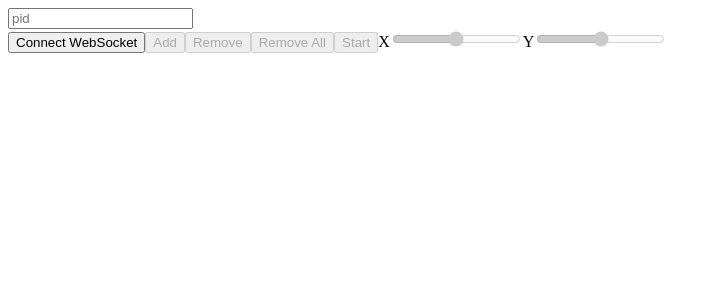
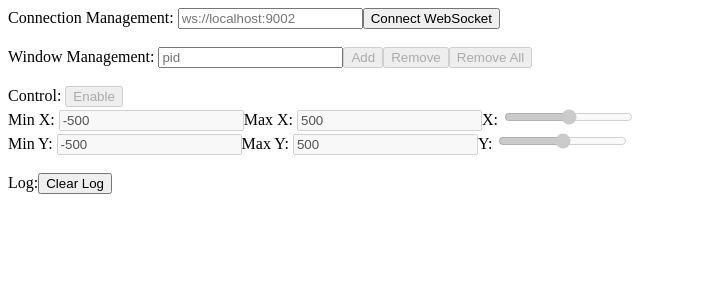
Before and after one commit to DiscreteTom/boruto, a Vue app in the folder web/: page / in a window 1280 px wide. Shown: the top 300 px of the page, without its empty margins (0-719 px from the left). Built offline with nearby package versions, Linux system fonts and the light colour scheme.

Commit message:
chore: optimize web ui

```diff
--- a/web/src/App.vue
+++ b/web/src/App.vue
@@ -1,47 +1,109 @@
 <template>
   <main>
-    <input type="text" v-model="pid" placeholder="pid" style="display: block" />
+    <div>
+      <label>Connection Management: </label>
+      <input type="text" v-model="addr" placeholder="ws://localhost:9002" />
       <button @click="ws === null ? connect() : disconnect()">
         {{ ws === null ? 'Connect WebSocket' : 'Disconnect' }}
       </button>
+    </div>
+
+    <br />
+
+    <div>
+      <label>Window Management: </label>
+      <input type="text" v-model="pid" placeholder="pid" />
       <button @click="add" :disabled="ws === null">Add</button>
       <button @click="remove" :disabled="ws === null">Remove</button>
       <button @click="removeAll" :disabled="ws === null">Remove All</button>
-    <button @click="toggle" :disabled="ws === null">{{ started ? 'Stop' : 'Start' }}</button>
-    <label>X</label>
-    <input type="range" min="-500" max="500" v-model="x" @input="update" :disabled="ws === null" />
-    <label>Y</label>
-    <input type="range" min="-500" max="500" v-model="y" @input="update" :disabled="ws === null" />
+    </div>
+
+    <br />
+
+    <div>
+      <div>
+        <label>Control: </label>
+        <button @click="toggle" :disabled="ws === null">
+          {{ started ? 'Disable' : 'Enable' }}
+        </button>
+      </div>
+      <label>Min X: </label>
+      <input type="number" v-model="minX" placeholder="-500" :disabled="ws === null || !started" />
+      <label>Max X: </label>
+      <input type="number" v-model="maxX" placeholder="500" :disabled="ws === null || !started" />
+      <label>X: </label>
+      <input
+        type="range"
+        min="-500"
+        max="500"
+        v-model="x"
+        @input="update"
+        :disabled="ws === null || !started"
+      />
+    </div>
+
+    <div>
+      <label>Min Y: </label>
+      <input type="number" v-model="minY" placeholder="-500" :disabled="ws === null || !started" />
+      <label>Max Y: </label>
+      <input type="number" v-model="maxY" placeholder="500" :disabled="ws === null || !started" />
+      <label>Y: </label>
+      <input
+        type="range"
+        min="-500"
+        max="500"
+        v-model="y"
+        @input="update"
+        :disabled="ws === null || !started"
+      />
+    </div>
+
+    <br />
+
+    <div>
+      <div>
+        <label>Log:</label>
+        <button @click="log = ''">Clear Log</button>
+      </div>
+      <div></div>
+      <pre>{{ log }}</pre>
+    </div>
   </main>
 </template>
 
 <script setup lang="ts">
 import { ref } from 'vue'
 
+const addr = ref('')
 const pid = ref('')
 const started = ref(false)
 const ws = ref<null | WebSocket>(null)
 const x = ref(0)
+const minX = ref(-500)
+const maxX = ref(500)
 const y = ref(0)
+const minY = ref(-500)
+const maxY = ref(500)
+const log = ref('')
 
 function connect() {
   if (ws.value === null) {
-    // ws.value = new WebSocket(`ws://${window.location.host}`)
-    ws.value = new WebSocket(`ws://127.0.0.1:9002`)
+    ws.value = new WebSocket(addr.value)
     ws.value.onopen = () => {
-      console.log('connected')
+      log.value += 'connected\n'
     }
     ws.value.onmessage = (e) => {
-      console.log('message', e.data)
+      // TODO
     }
     ws.value.onclose = () => {
-      console.log('disconnected')
+      log.value += 'disconnected\n'
       ws.value = null
     }
   }
 }
 function disconnect() {
   if (ws.value !== null) {
+    log.value += 'disconnected\n'
     ws.value.close()
   }
 }
```
Lines whose indentation alone changed are shown as unchanged.
